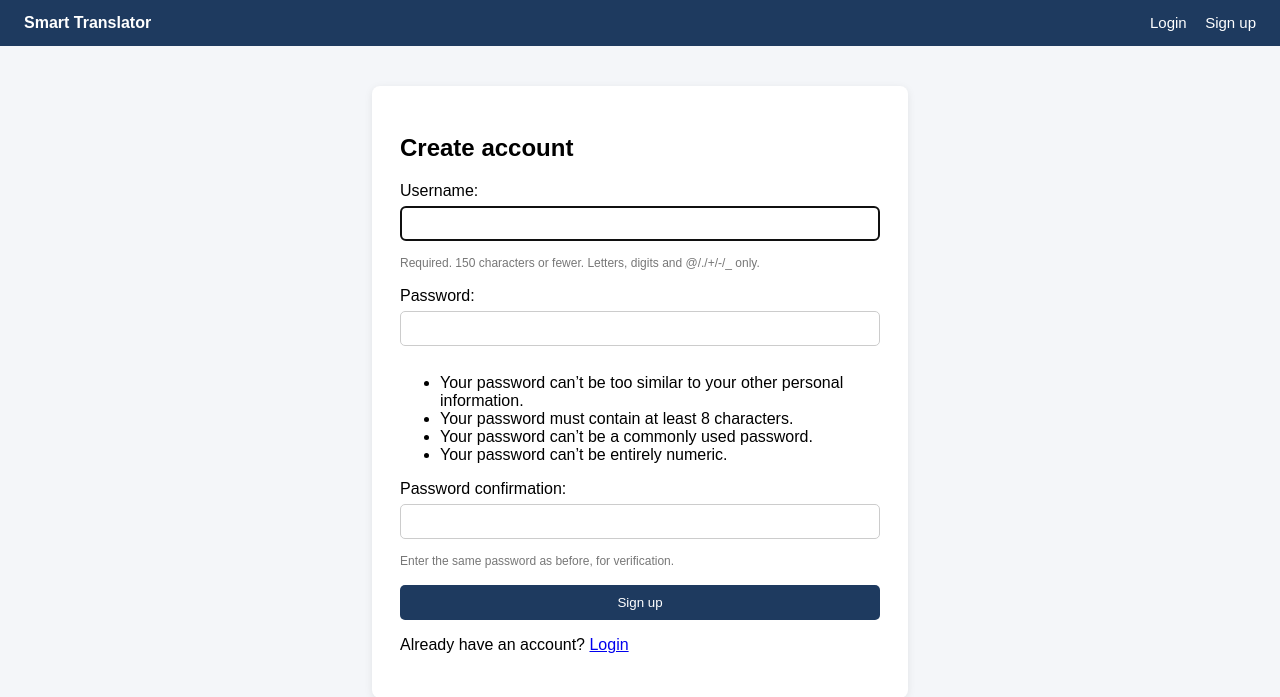
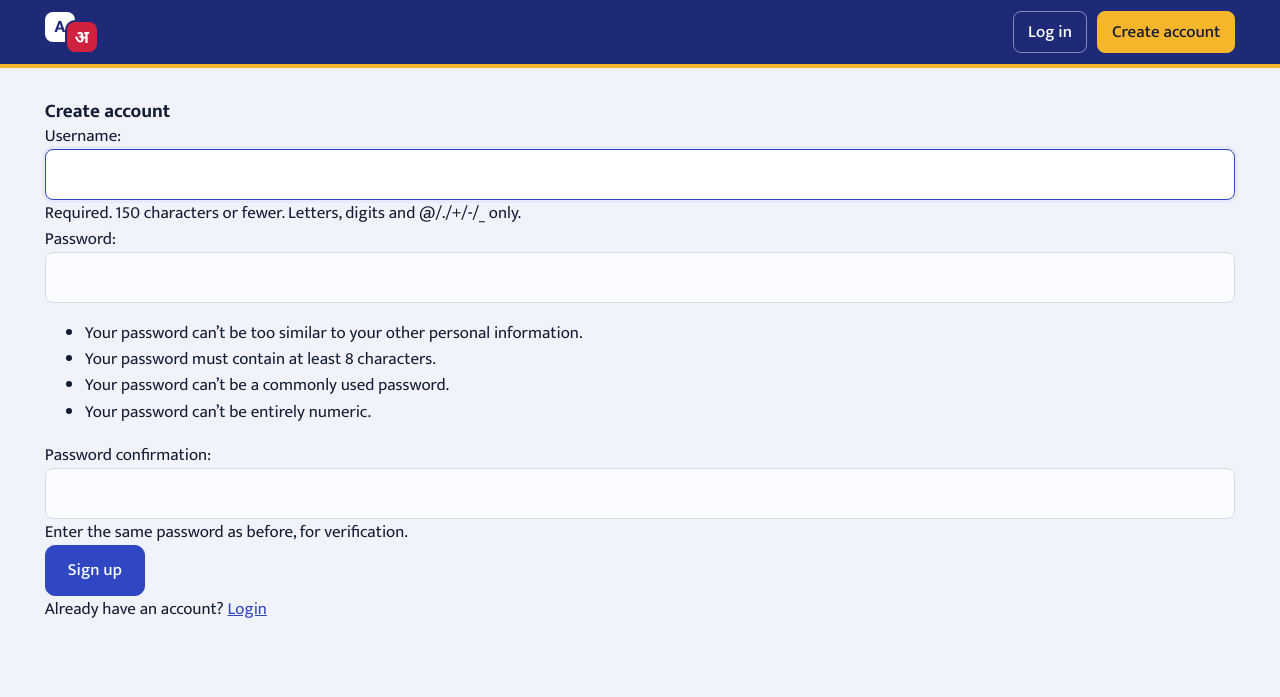
Before and after one commit to Cma-13/nepali-english-translator, a Django app: page /signup/ in a window 1280 px wide. Shown: the top 697 px of the page. Run offline with Django 5.2, Linux system fonts and the light colour scheme.

Commit message:
feat: redesign nav bar and base layout

```diff
--- a/templates/base.html
+++ b/templates/base.html
@@ -1,42 +1,63 @@
+{% load static %}
 <!DOCTYPE html>
 <html lang="en">
 <head>
     <meta charset="UTF-8">
     <meta name="viewport" content="width=device-width, initial-scale=1.0">
-    <title>{% block title %}Smart Translator{% endblock %}</title>
-    <style>
-        body { font-family: Arial, sans-serif; background: #f4f6f9; margin: 0; }
-        nav { background: #1e3a5f; color: white; padding: 14px 24px; display: flex; justify-content: space-between; align-items: center; }
-        nav a, nav button { color: white; text-decoration: none; margin-left: 14px; background: none; border: none; cursor: pointer; font-size: 15px; }
-        .container { max-width: 480px; margin: 40px auto; background: white; padding: 28px; border-radius: 8px; box-shadow: 0 2px 8px rgba(0,0,0,0.08); }
-        input[type=checkbox] { width: auto; margin: 0 6px 0 0; }
-        input:not([type=checkbox]) { width: 100%; padding: 9px; margin: 6px 0 12px; border: 1px solid #ccc; border-radius: 5px; box-sizing: border-box; }
-        .btn { background: #1e3a5f; color: white; padding: 10px 18px; border: none; border-radius: 5px; cursor: pointer; width: 100%; }
-        .errorlist { color: #c0392b; font-size: 14px; }
-        .helptext { font-size: 12px; color: #777; }
-    </style>
+    <title>{% block title %}Translate{% endblock %} | Nepali ↔ English Letter Translator</title>
+    <link rel="icon" href="{% static 'favicon.svg' %}" type="image/svg+xml">
+    <link rel="preconnect" href="https://fonts.googleapis.com">
+    <link rel="preconnect" href="https://fonts.gstatic.com" crossorigin>
+    <link href="https://fonts.googleapis.com/css2?family=Mukta:wght@400;500;700&display=swap" rel="stylesheet">
+    <link rel="stylesheet" href="{% static 'css/app.css' %}">
 </head>
 <body>
-    <nav>
-        <strong>Smart Translator</strong>
-        <div>
+    {% with page=request.resolver_match.url_name %}
+    <header class="site-header">
+        <div class="wrap header-row">
+            <a class="brand" href="{% url 'home' %}" aria-label="Home">
+                <span class="mark" aria-hidden="true">
+                    <span class="mark-en">A</span>
+                    <span class="mark-ne">अ</span>
+                </span>
+            </a>
             {% if user.is_authenticated %}
-                <a href="{% url 'home' %}">Translate</a>
-                <a href="{% url 'preeti' %}">Preeti Converter</a>
-                <a href="{% url 'history' %}">History</a>
-                <span style="margin-left:14px;">Hi, {{ user.username }}</span>
-                <form action="{% url 'logout' %}" method="post" style="display:inline;">
-                    {% csrf_token %}
-                    <button type="submit">Logout</button>
-                </form>
+                <nav class="site-nav" aria-label="Main">
+                    <a href="{% url 'home' %}" {% if page == 'home' %}class="active"{% endif %}>Translate</a>
+                    <a href="{% url 'preeti' %}" {% if page == 'preeti' %}class="active"{% endif %}>Preeti converter</a>
+                    <a href="{% url 'history' %}" {% if page == 'history' or page == 'history_detail' %}class="active"{% endif %}>History</a>
+                </nav>
+                <div class="nav-end">
+                    <span class="nav-user">
+                        <span class="avatar" aria-hidden="true">{{ user.username|slice:":1" }}</span>
+                        <span>{{ user.username }}</span>
+                    </span>
+                    <form action="{% url 'logout' %}" method="post">
+                        {% csrf_token %}
+                        <button type="submit" class="nav-btn">Log out</button>
+                    </form>
+                </div>
             {% else %}
-                <a href="{% url 'login' %}">Login</a>
-                <a href="{% url 'signup' %}">Sign up</a>
+                <div class="nav-end">
+                    <a href="{% url 'login' %}" class="nav-btn">Log in</a>
+                    <a href="{% url 'signup' %}" class="nav-btn nav-btn-solid">Create account</a>
+                </div>
             {% endif %}
         </div>
-    </nav>
-    <div class="container">
-        {% block content %}{% endblock %}
-    </div>
+    </header>
+    {% endwith %}
+
+    <main>
+        {% block main %}
+        <div class="wrap page">
+            {% for message in messages %}
+                <div class="notice notice-{{ message.tags }}" role="status">{{ message }}</div>
+            {% endfor %}
+            {% block content %}{% endblock %}
+        </div>
+        {% endblock %}
+    </main>
+
+    <script src="{% static 'js/app.js' %}"></script>
 </body>
 </html>
```
